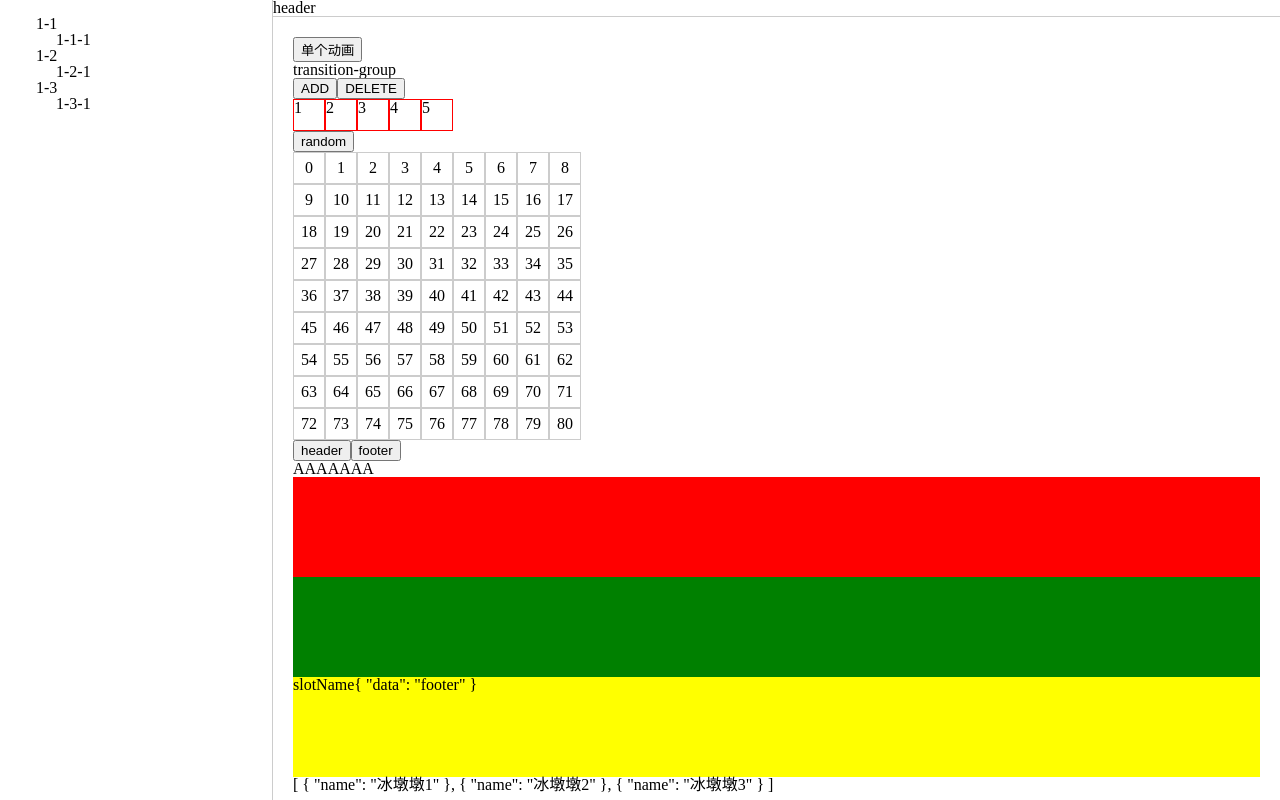
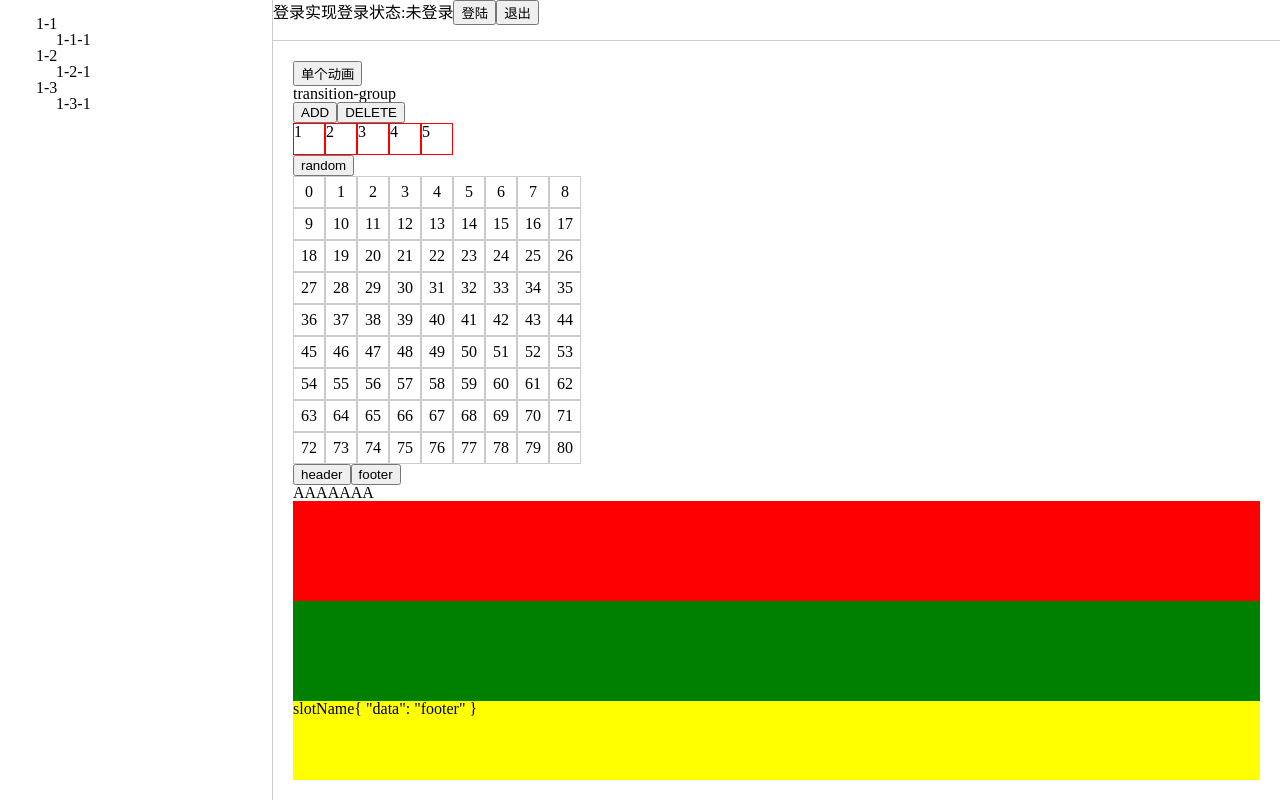
Before and after one commit to wangliuyong/vue3-vite, a Vue app: page / in a window 1280 px wide. Built offline with nearby package versions, Linux system fonts and the light colour scheme.

Commit message:
封装useUser 并使用vueUse 持久化用户信息

```diff
--- a/package.json
+++ b/package.json
@@ -8,6 +8,7 @@
     "preview": "vite preview"
   },
   "dependencies": {
+    "@vueuse/core": "^8.4.2",
     "animate.css": "^4.1.1",
     "lodash": "^4.17.21",
     "mitt": "^3.0.0",
--- /dev/null
+++ b/src/components/Login.vue
@@ -0,0 +1,9 @@
+<template>
+
+</template>
+
+<script setup lang="ts">
+
+</script>
+
+<style scoped></style>
--- a/src/components/TransitionX.vue
+++ b/src/components/TransitionX.vue
@@ -28,7 +28,7 @@
 
     <div>
       <button @click="random">random</button>
-      <div class="wraps">
+      <div class="wraps" @click="random">
          <transition-group
            move-class="move"
           >
--- /dev/null
+++ b/src/hooks/useUser.ts
@@ -0,0 +1,40 @@
+import { useStorage,StorageSerializers } from '@vueuse/core'
+
+// bind string with SessionStorage
+// const id = useStorage('my-id', 'some-string-id', sessionStorage) // returns Ref<string>
+
+
+// 初始化全局变量同时持久化
+const user = useStorage('USER', null,localStorage,{
+  serializer:StorageSerializers.object
+})
+
+
+export const useUser = () => {
+
+  const userModel = ref({
+    name:'wangliuyong',
+    token:'rtrttrqwtrwrq7576567rh'
+  })
+
+  const isLogin = computed(() => {
+    console.log(111);
+
+    return user.value?.token
+  })
+
+  const login = () => {
+    user.value = {...userModel.value}
+  }
+  const logout = (data:any) => {
+    user.value = null
+  }
+
+  return {
+    user,
+    userModel,
+    isLogin,
+    login,
+    logout
+  }
+}
--- a/src/layout/Content/index.vue
+++ b/src/layout/Content/index.vue
@@ -1,4 +1,5 @@
 <template>
+
   <div class="content">
     <TransitionX></TransitionX>
     <div class="content-btn-wrap">
@@ -10,7 +11,7 @@
         {{ item.name }}
       </button>
     </div>
-     <component :is="currentComponent.comName"></component>
+    <component :is="currentComponent.comName"></component>
 
     <Dialog>
       <template #[slotName]="data"> slotName{{ data }} </template>
@@ -33,6 +34,7 @@ import A from "@/components/A.vue";
 import B from "@/components/B.vue";
 import Dialog from "@/components/Dialog/index.vue";
 import TransitionX from "@/components/TransitionX.vue";
+import Login from "@/components/Login.vue";
 // import AsyncComponent from "@/components/AsyncComponent.vue";
 
 // 异步组件引入方式
@@ -60,7 +62,6 @@ const changeCom = (item: Tab) => {
 .content {
   flex: 1;
   margin: 20px;
+  overflow: auto;
 }
-
-
 </style>
--- a/src/layout/Header/index.vue
+++ b/src/layout/Header/index.vue
@@ -1,9 +1,20 @@
 <template>
-  <div class="header">header</div>
+  <div class="header">
+    <span>登录实现</span>
+    <span>登录状态:{{ isLogin ? "已登陆" : "未登录" }}</span>
+    <span>
+      <button @click="login">登陆</button>
+      <button @click="logout">退出</button>
+    </span>
+  </div>
 </template>
-<script setup lang="ts"></script>
+<script setup lang="ts">
+import { useUser } from "../../hooks/useUser";
+
+const { login, logout, isLogin } = useUser();
+</script>
 <style lang="less" scoped>
-.header{
+.header {
   height: 40px;
   border-bottom: 1px solid #ccc;
 }
--- a/tsconfig.json
+++ b/tsconfig.json
@@ -6,6 +6,8 @@
     "moduleResolution": "node",
     "strict": true,
     "jsx": "preserve",
+    "jsxFactory": "h",
+    "jsxFragmentFactory": "Fragment",
     "sourceMap": true,
     "resolveJsonModule": true,
     "isolatedModules": true,
```
